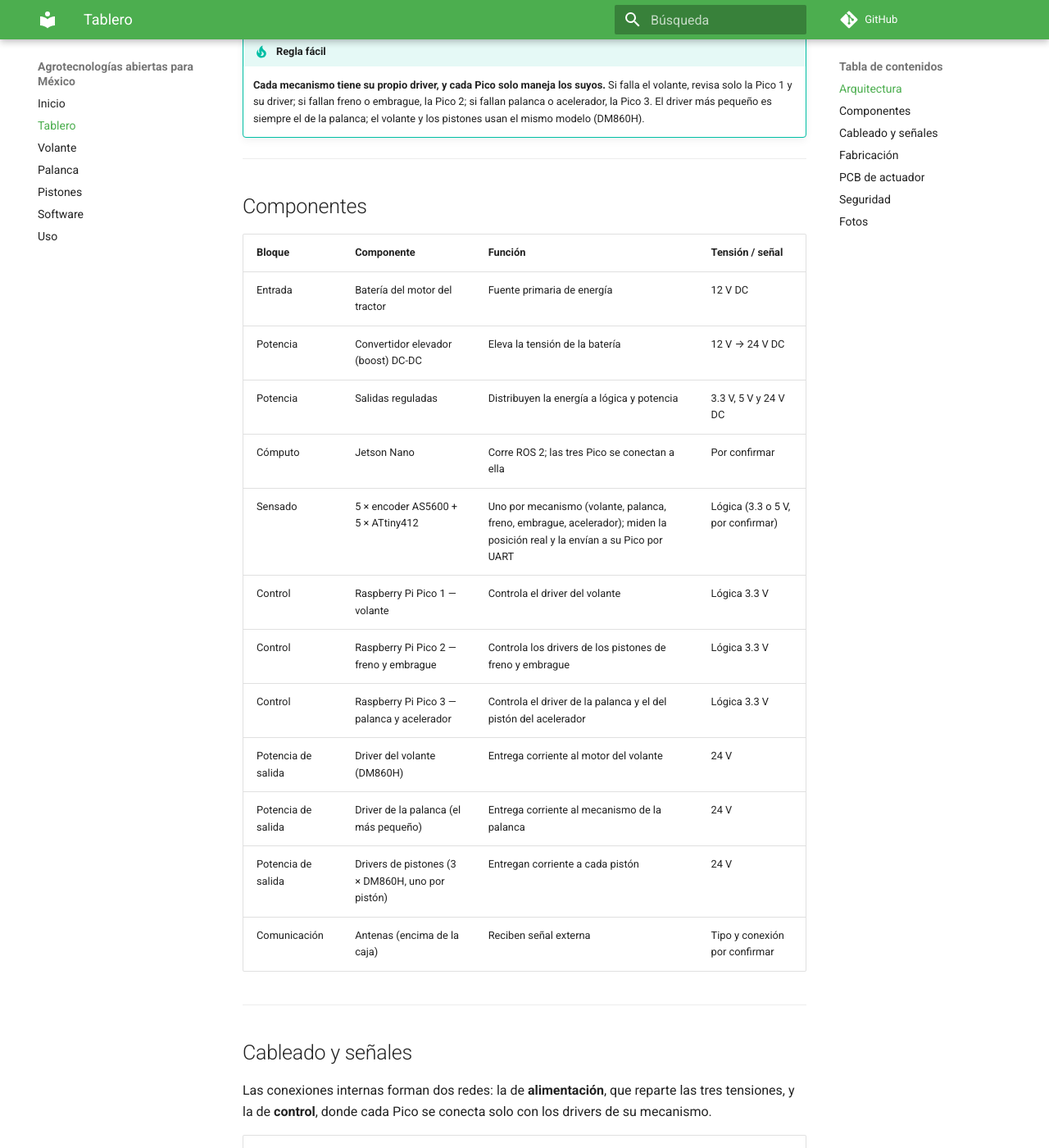
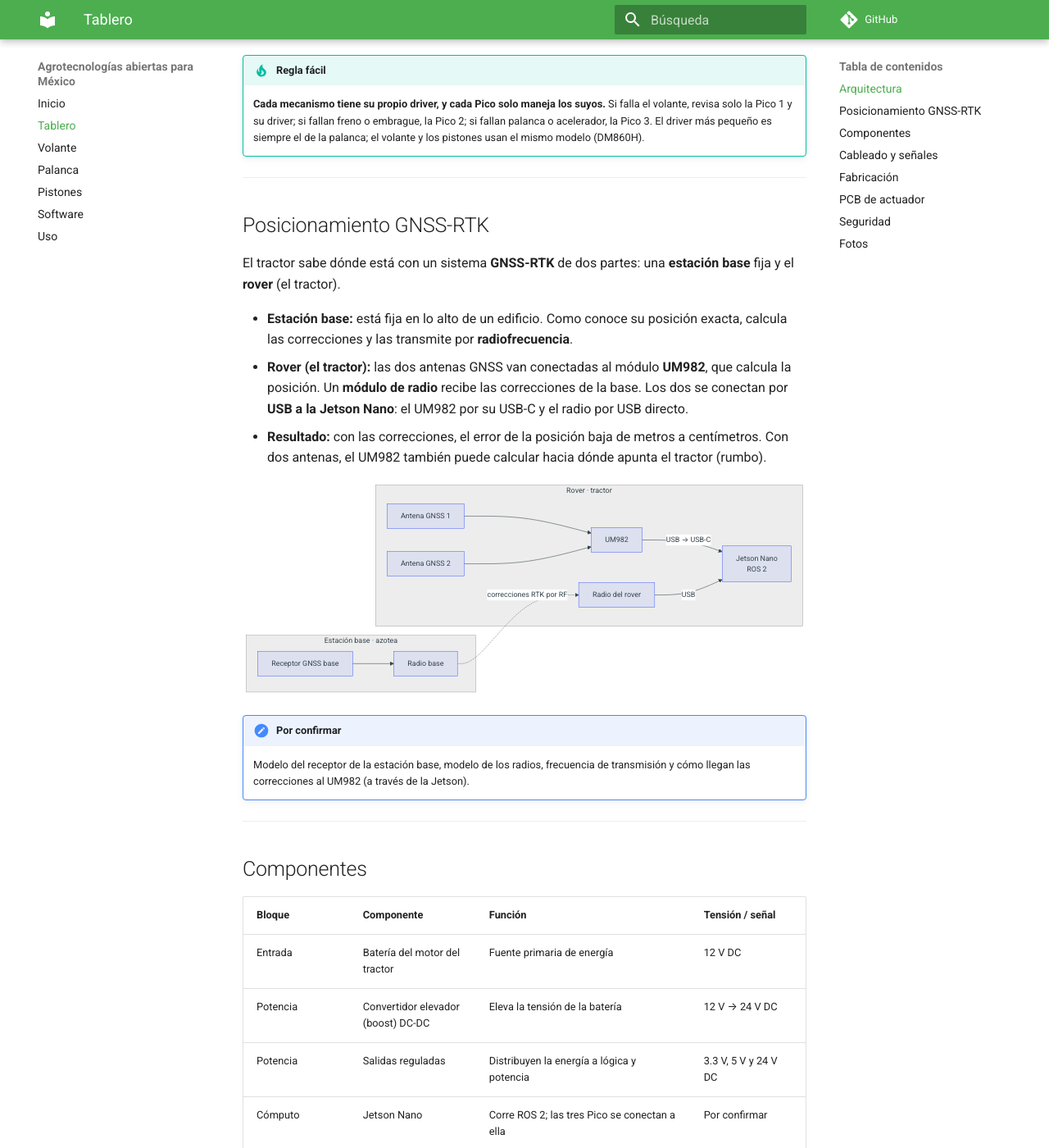
Before and after one commit to BrianSimpson01/Agrotecnologias-abiertas-para-mexico-, an MkDocs documentation site: the page built from docs/tablero.md, in a window 1280 px wide and 1400 px high, scrolled down 836 px. Shown: the whole window at 82% size. Built offline with MkDocs 1.6.1 and Material for MkDocs 9.7.7, drawn with Linux system fonts in a browser that asks for light colours; comment, search, counter and statistics services are not loaded; some of the changed text lies outside the part shown.

Commit message:
Sistema GNSS-RTK base y rover

````diff
--- a/docs/tablero.md
+++ b/docs/tablero.md
@@ -1,6 +1,6 @@
 # Tablero de control
 
-El tablero es el **gabinete que concentra la electrónica del kit** (no es el tablero de instrumentos del tractor). Se alimenta de la batería de 12 V del motor del tractor, eleva esa tensión a 24 V y entrega tres salidas reguladas (3.3 V, 5 V y 24 V) a tres Raspberry Pi Pico y a sus drivers. Las tres Pico se conectan a una **Jetson Nano**, que corre ROS 2. Las **antenas van montadas encima** de la caja.
+El tablero es el **gabinete que concentra la electrónica del kit** (no es el tablero de instrumentos del tractor). Se alimenta de la batería de 12 V del motor del tractor, eleva esa tensión a 24 V y entrega tres salidas reguladas (3.3 V, 5 V y 24 V) a tres Raspberry Pi Pico y a sus drivers. Las tres Pico se conectan a una **Jetson Nano**, que corre ROS 2. Encima de la caja van las **dos antenas GNSS** del módulo **UM982** (ver [Posicionamiento GNSS-RTK](#posicionamiento-gnss-rtk)).
 
 El gabinete es una estructura de perfil de aluminio con placa de montaje perforada. Contiene la etapa de potencia, tres microcontroladores y cinco drivers de motor.
 
@@ -18,7 +18,9 @@ flowchart LR
     BOOST --> V33[Salida 3.3 V]
     V5 & V33 --> PICOS[3 Raspberry Pi Pico]
     JET[Jetson Nano<br/>ROS 2] <--> PICOS
-    ANT[Antenas] --> JET
+    ANT[2 antenas GNSS] --> GNSS[Módulo UM982<br/>GNSS-RTK]
+    GNSS -->|USB → USB-C| JET
+    RAD[Radio del rover] -->|USB| JET
     V24 --> DRV[5 drivers]
     PICOS -->|señal de control| DRV
     DRV -->|potencia 24 V| MEC[Volante · Freno · Embrague<br/>Palanca · Acelerador]
@@ -29,6 +31,34 @@ La separación en canales **aísla fallas**: si un canal se detiene, los otros d
 
 !!! tip "Regla fácil"
     **Cada mecanismo tiene su propio driver, y cada Pico solo maneja los suyos.** Si falla el volante, revisa solo la Pico 1 y su driver; si fallan freno o embrague, la Pico 2; si fallan palanca o acelerador, la Pico 3. El driver más pequeño es siempre el de la palanca; el volante y los pistones usan el mismo modelo (DM860H).
+
+---
+
+## Posicionamiento GNSS-RTK
+
+El tractor sabe dónde está con un sistema **GNSS-RTK** de dos partes: una **estación base** fija y el **rover** (el tractor).
+
+- **Estación base:** está fija en lo alto de un edificio. Como conoce su posición exacta, calcula las correcciones y las transmite por **radiofrecuencia**.
+- **Rover (el tractor):** las dos antenas GNSS van conectadas al módulo **UM982**, que calcula la posición. Un **módulo de radio** recibe las correcciones de la base. Los dos se conectan por **USB a la Jetson Nano**: el UM982 por su USB-C y el radio por USB directo.
+- **Resultado:** con las correcciones, el error de la posición baja de metros a centímetros. Con dos antenas, el UM982 también puede calcular hacia dónde apunta el tractor (rumbo).
+
+```mermaid
+flowchart LR
+    subgraph BASE[Estación base · azotea]
+        BGNSS[Receptor GNSS base] --> BRAD[Radio base]
+    end
+    subgraph ROVER[Rover · tractor]
+        A1[Antena GNSS 1] --> UM[UM982]
+        A2[Antena GNSS 2] --> UM
+        RRAD[Radio del rover]
+        UM -->|USB → USB-C| JET[Jetson Nano<br/>ROS 2]
+        RRAD -->|USB| JET
+    end
+    BRAD -. correcciones RTK por RF .-> RRAD
+```
+
+!!! note "Por confirmar"
+    Modelo del receptor de la estación base, modelo de los radios, frecuencia de transmisión y cómo llegan las correcciones al UM982 (a través de la Jetson).
 
 ---
 
@@ -47,7 +77,9 @@ La separación en canales **aísla fallas**: si un canal se detiene, los otros d
 | Potencia de salida | Driver del volante (DM860H) | Entrega corriente al motor del volante | 24 V |
 | Potencia de salida | Driver de la palanca (el más pequeño) | Entrega corriente al mecanismo de la palanca | 24 V |
 | Potencia de salida | Drivers de pistones (3 × DM860H, uno por pistón) | Entregan corriente a cada pistón | 24 V |
-| Comunicación | Antenas (encima de la caja) | Reciben señal externa | Tipo y conexión por confirmar |
+| Posicionamiento | 2 antenas GNSS UM980 (encima de la caja) | Reciben la señal de los satélites | Cable a las entradas de antena del UM982 |
+| Posicionamiento | Módulo GNSS-RTK UM982 (rover) | Calcula la posición del tractor con las dos antenas y las correcciones RTK | USB (Jetson) → USB-C (UM982) |
+| Comunicación | Módulo de radio del rover | Recibe por radiofrecuencia las correcciones de la estación base | USB directo a la Jetson Nano |
 
 ---
 
@@ -133,7 +165,7 @@ El sistema mueve mandos de un vehículo pesado, así que debe poder detenerse de
 - Separación física de cables de potencia y de señal dentro del gabinete.
 
 !!! warning "Por confirmar"
-    Modelo del convertidor y del driver de la palanca, alimentación de la Jetson Nano y si va dentro del gabinete, corrientes nominales, fusible en la entrada de 12 V, qué carga usa la salida de 3.3 V y cuál la de 5 V, protocolo de las líneas DATA, calibre del cableado de 24 V, tipo de antenas y ubicación del paro de emergencia.
+    Modelo del convertidor y del driver de la palanca, alimentación de la Jetson Nano y si va dentro del gabinete, corrientes nominales, fusible en la entrada de 12 V, qué carga usa la salida de 3.3 V y cuál la de 5 V, protocolo de las líneas DATA, calibre del cableado de 24 V, modelo del radio y de la estación base, y ubicación del paro de emergencia.
 
 ---
 
````
Also changed, not shown: docs/index.md (+1 -1 lines), docs/uso.md (+2 -1 lines).
